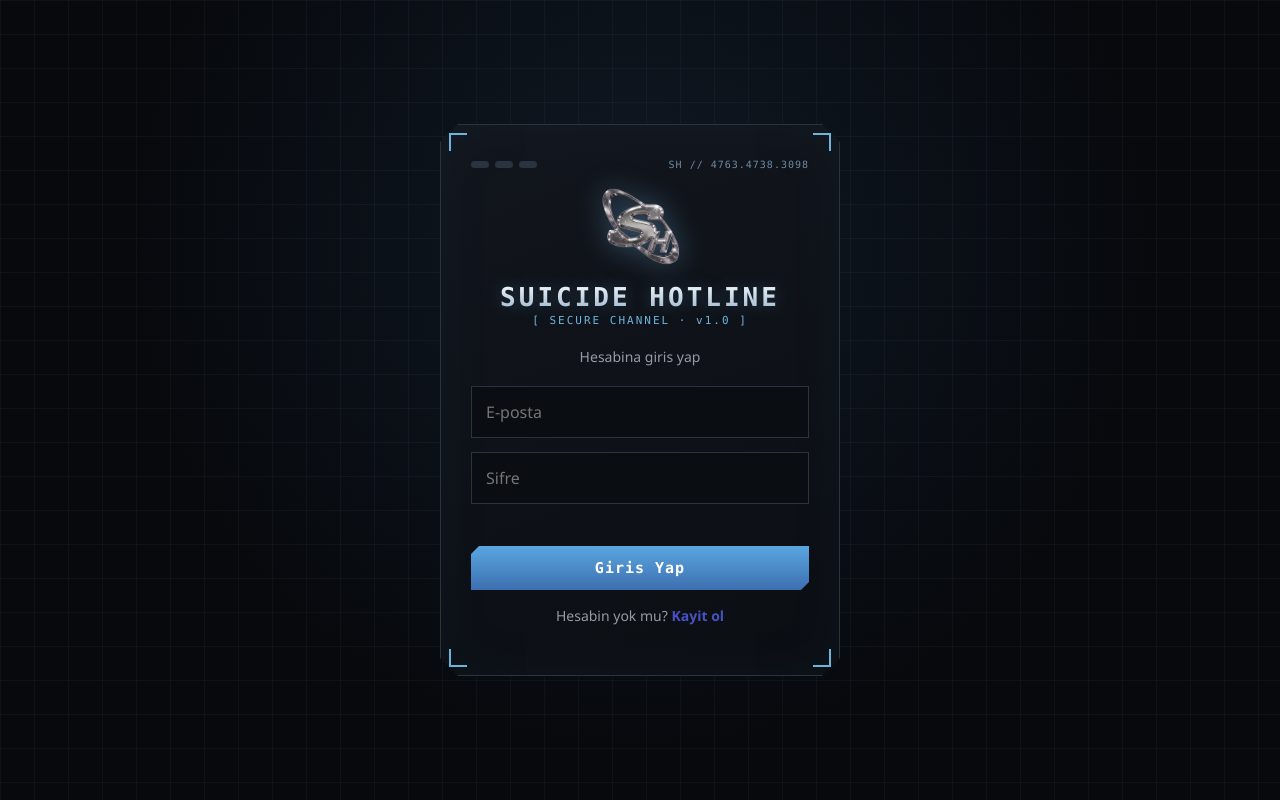
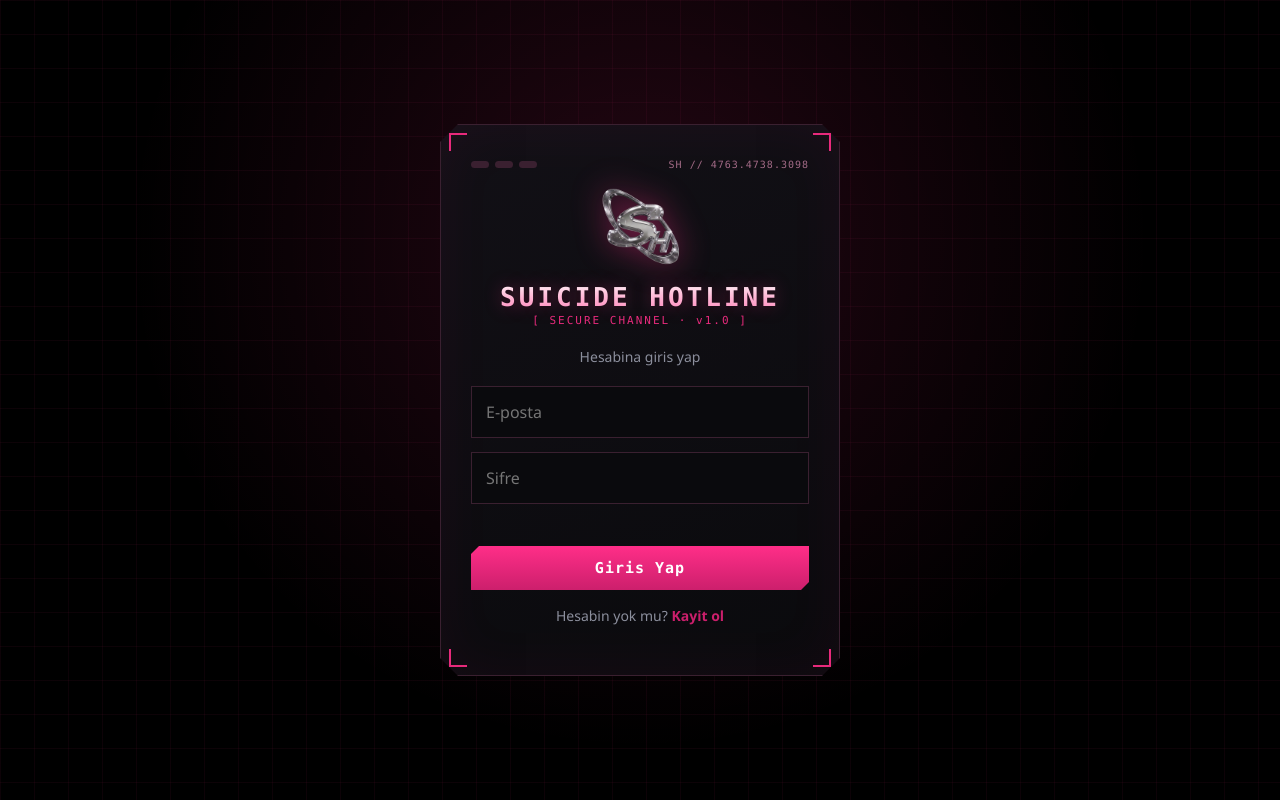
Before and after one commit to adnandulda/hotline, a website: page public/index.html in a window 1280 px wide. Drawn offline with Linux system fonts and the light colour scheme.

Commit message:
Tum UI Y2K siyah + neon pembe temaya gecti
- palet: siyah zemin + neon pembe (#ff2e88) aksan (butonlar/aktif/rail dahil)
- giris ekrani pembe HUD; ana sohbette pembe izgara
- aktif kanal pembe vurgu + sol bar; scrollbar hover pembe; panel kenarliklari
- meta theme + masaustu pencere zemini siyah

Co-Authored-By: Claude Opus 4.8 <noreply@anthropic.com>

```diff
--- a/desktop/main.js
+++ b/desktop/main.js
@@ -27,7 +27,7 @@ function iconImage(){
 function createWindow(){
   win = new BrowserWindow({
     width: 1200, height: 800, minWidth: 760, minHeight: 480,
-    backgroundColor: '#313338', title: 'Suicide Hotline',
+    backgroundColor: '#0b0b0e', title: 'Suicide Hotline',
     icon: iconImage(),
     autoHideMenuBar: true,
     webPreferences: { contextIsolation: true }
--- a/public/index.html
+++ b/public/index.html
@@ -3,16 +3,17 @@
 <head>
 <meta charset="UTF-8">
 <meta name="viewport" content="width=device-width, initial-scale=1.0, maximum-scale=1.0, user-scalable=no">
-<meta name="theme-color" content="#1e1f22">
+<meta name="theme-color" content="#0b0b0e">
 <title>Suicide Hotline</title>
 <link rel="icon" type="image/png" href="/logo.png">
 <link rel="apple-touch-icon" href="/logo.png">
 <style>
   :root{
-    /* Discord paleti */
-    --bg:#313338; --bg2:#2b2d31; --bg3:#1e1f22; --rail:#1e1f22;
-    --accent:#5865f2; --accent2:#4752c4;
-    --text:#f2f3f5; --muted:#949ba4; --green:#23a55a; --red:#da373c; --border:#26282c;
+    /* Y2K siyah + neon pembe paleti */
+    --bg:#0b0b0e; --bg2:#101015; --bg3:#0d0d11; --rail:#070709;
+    --accent:#ff2e88; --accent2:#cc1f6c;
+    --text:#f4f5fa; --muted:#8b8e9c; --green:#23a55a; --red:#ff3b5c; --border:#23232c;
+    --pink:#ff2e88;
     --serif:'gg sans','Segoe UI',system-ui,-apple-system,Helvetica,Arial,sans-serif;
     --mono:'JetBrains Mono','Consolas','SF Mono',ui-monospace,monospace;
   }
@@ -35,34 +36,34 @@
 
   /* ---- Giris (Y2K / tekno HUD) ---- */
   #login{position:fixed; inset:0; z-index:50; padding:16px; display:flex; align-items:center; justify-content:center;
-    background:#07090d;
+    background:#000;
     background-image:
-      radial-gradient(circle at 50% 30%, rgba(80,140,200,.12), transparent 60%),
-      linear-gradient(rgba(120,180,230,.05) 1px, transparent 1px),
-      linear-gradient(90deg, rgba(120,180,230,.05) 1px, transparent 1px);
+      radial-gradient(circle at 50% 30%, rgba(255,46,136,.14), transparent 60%),
+      linear-gradient(rgba(255,46,136,.05) 1px, transparent 1px),
+      linear-gradient(90deg, rgba(255,46,136,.05) 1px, transparent 1px);
     background-size:auto, 34px 34px, 34px 34px}
-  #login .box.tech{position:relative; background:linear-gradient(160deg,#12161d,#0b0e13); padding:34px 30px 30px;
-    width:100%; max-width:400px; text-align:center; color:var(--text); border:1px solid #2a3340;
-    box-shadow:0 0 0 1px rgba(120,200,255,.08), 0 10px 50px rgba(0,0,0,.7), inset 0 0 60px rgba(80,140,200,.05);
+  #login .box.tech{position:relative; background:linear-gradient(160deg,#121016,#0a0a0d); padding:34px 30px 30px;
+    width:100%; max-width:400px; text-align:center; color:var(--text); border:1px solid #3a2030;
+    box-shadow:0 0 0 1px rgba(255,46,136,.12), 0 10px 50px rgba(0,0,0,.8), inset 0 0 60px rgba(255,46,136,.05);
     clip-path:polygon(0 18px, 18px 0, calc(100% - 18px) 0, 100% 18px, 100% calc(100% - 18px), calc(100% - 18px) 100%, 18px 100%, 0 calc(100% - 18px))}
-  .tcorner{position:absolute; width:18px; height:18px; border:2px solid #7fd0ff; opacity:.85}
+  .tcorner{position:absolute; width:18px; height:18px; border:2px solid var(--pink); opacity:.9}
   .tcorner.tl{top:8px; left:8px; border-right:0; border-bottom:0}
   .tcorner.tr{top:8px; right:8px; border-left:0; border-bottom:0}
   .tcorner.bl{bottom:8px; left:8px; border-right:0; border-top:0}
   .tcorner.br{bottom:8px; right:8px; border-left:0; border-top:0}
   .tech-top{display:flex; align-items:center; gap:6px; justify-content:flex-start; margin-bottom:6px}
-  .tech-top .tdot{width:18px; height:7px; border-radius:4px; background:#2a3340}
-  .tech-top .tcode{margin-left:auto; font-family:var(--mono); font-size:10px; letter-spacing:1px; color:#6f8aa3}
-  .tech-sub{font-family:var(--mono); font-size:11px; letter-spacing:2px; color:#7fd0ff; margin-bottom:20px; opacity:.85}
+  .tech-top .tdot{width:18px; height:7px; border-radius:4px; background:#3a2030}
+  .tech-top .tcode{margin-left:auto; font-family:var(--mono); font-size:10px; letter-spacing:1px; color:#a36b87}
+  .tech-sub{font-family:var(--mono); font-size:11px; letter-spacing:2px; color:var(--pink); margin-bottom:20px; opacity:.9}
   #login h1{font-size:26px; margin-bottom:2px; font-family:var(--mono); font-weight:800; letter-spacing:3px;
-    background:linear-gradient(180deg,#fff,#9fb6c9); -webkit-background-clip:text; background-clip:text; color:transparent;
-    text-shadow:0 0 18px rgba(120,200,255,.25)}
+    background:linear-gradient(180deg,#fff,#ff8fc0); -webkit-background-clip:text; background-clip:text; color:transparent;
+    text-shadow:0 0 18px rgba(255,46,136,.35)}
   #login p{color:var(--muted); margin-bottom:20px; font-size:14px}
-  #login .box.tech input{border-radius:0; border:1px solid #2a3340; background:#0a0d12}
-  #login .box.tech input:focus{border-color:#7fd0ff; box-shadow:0 0 0 1px rgba(127,208,255,.3)}
+  #login .box.tech input{border-radius:0; border:1px solid #3a2030; background:#0a0a0d}
+  #login .box.tech input:focus{border-color:var(--pink); box-shadow:0 0 0 1px rgba(255,46,136,.35)}
   #login .box.tech .btn{border-radius:0; clip-path:polygon(8px 0,100% 0,100% calc(100% - 8px),calc(100% - 8px) 100%,0 100%,0 8px);
-    background:linear-gradient(180deg,#5aa6e0,#3d6fb0); letter-spacing:1px; font-family:var(--mono); font-weight:700}
-  #login .box.tech .btn.sec{background:#1a212b}
+    background:linear-gradient(180deg,#ff2e88,#cc1f6c); letter-spacing:1px; font-family:var(--mono); font-weight:700}
+  #login .box.tech .btn.sec{background:#1a1016}
   input,textarea{font-size:16px}
   #login input{width:100%; padding:14px; border-radius:12px; border:1px solid var(--border); background:var(--bg3);
     color:var(--text); margin-bottom:14px; outline:none}
@@ -291,10 +292,15 @@
     font-family:var(--mono); letter-spacing:1px}
   .server-name{font-family:var(--mono); letter-spacing:2px; font-weight:700}
   .topbar .title{font-family:var(--mono); letter-spacing:1px}
+  .channel.active{background:rgba(255,46,136,.14); color:#fff; box-shadow:inset 3px 0 0 var(--pink)}
+  .channel.unread .cname{color:#fff}
+  .rail-item.add{color:var(--pink)} .rail-item.add:hover{background:var(--pink); color:#fff}
+  ::-webkit-scrollbar-thumb:hover{background:var(--accent2)}
+  .modal,.popout,.acct-card{border:1px solid #2a1a24}
 
   /* Orta */
   .main{flex:1; display:flex; flex-direction:column; background:var(--bg); min-width:0;
-    background-image:linear-gradient(rgba(120,180,230,.025) 1px, transparent 1px), linear-gradient(90deg, rgba(120,180,230,.025) 1px, transparent 1px);
+    background-image:linear-gradient(rgba(255,46,136,.03) 1px, transparent 1px), linear-gradient(90deg, rgba(255,46,136,.03) 1px, transparent 1px);
     background-size:38px 38px}
   .topbar{padding:14px; border-bottom:1px solid var(--border); font-weight:500; display:flex; align-items:center; gap:10px}
   .topbar .menu-btn,.topbar .ppl-btn{display:none; background:none; border:none; color:var(--text); font-size:22px; cursor:pointer}
@@ -460,7 +466,7 @@
       <span class="tdot"></span><span class="tdot"></span><span class="tdot"></span>
       <span class="tcode">SH // 4763.4738.3098</span>
     </div>
-    <img src="/logo.png" alt="" style="width:96px;height:96px;object-fit:contain;display:block;margin:6px auto 10px;filter:drop-shadow(0 0 14px rgba(120,200,255,.35))">
+    <img src="/logo.png" alt="" style="width:96px;height:96px;object-fit:contain;display:block;margin:6px auto 10px;filter:drop-shadow(0 0 16px rgba(255,46,136,.45))">
     <h1>SUICIDE HOTLINE</h1>
     <div class="tech-sub">[ SECURE CHANNEL · v1.0 ]</div>
 
```
